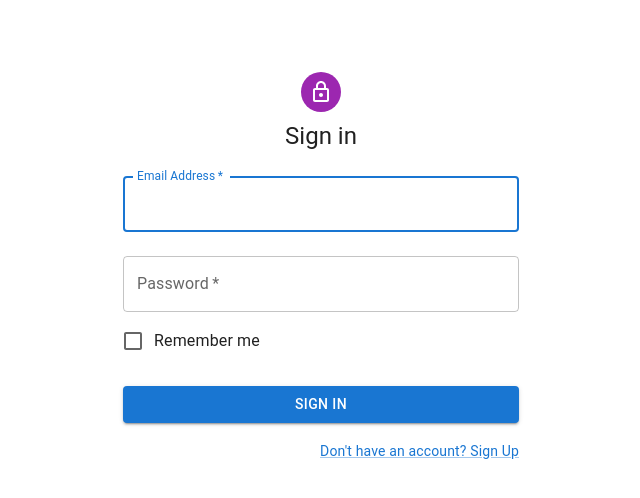
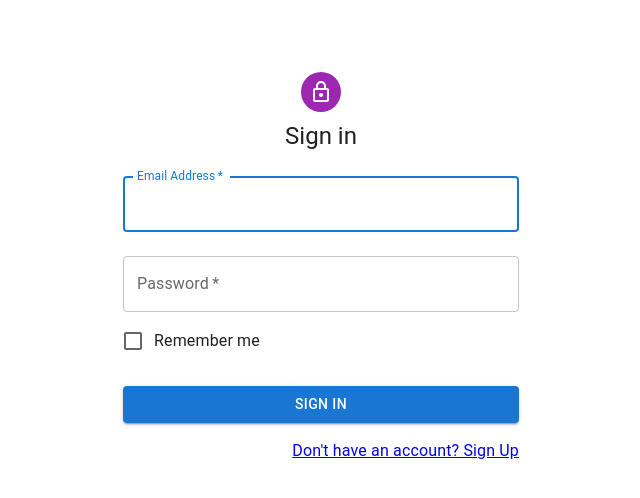
Before and after one commit to leon-brightsoft/atm-pj-tsx, a React (Create React App) app in the folder FE/: page /login in a window 1280 px wide. Shown: the top 498 px of the page, without its empty margins (319-959 px from the left). Built offline with nearby package versions, Linux system fonts and the light colour scheme.

Commit message:
update link to login/register

```diff
--- a/FE/src/screens/Login.tsx
+++ b/FE/src/screens/Login.tsx
@@ -1,5 +1,6 @@
 import * as React from "react";
 import { useNavigate, useLocation } from "react-router";
+import { Link } from "react-router-dom";
 import User from "../interfaces/user.interface";
 import { validateEmail } from "../constants/EmailValid";
 import Avatar from "@mui/material/Avatar";
@@ -8,7 +9,6 @@
 import TextField from "@mui/material/TextField";
 import FormControlLabel from "@mui/material/FormControlLabel";
 import Checkbox from "@mui/material/Checkbox";
-import Link from "@mui/material/Link";
 import Grid from "@mui/material/Grid";
 import Box from "@mui/material/Box";
 import LockOutlinedIcon from "@mui/icons-material/LockOutlined";
@@ -118,8 +118,8 @@
               <Grid container>
                 <Grid item xs></Grid>
                 <Grid item>
-                  <Link href="#" variant="body2">
-                    {"Don't have an account? Sign Up"}
+                  <Link to="/register">
+                    Don't have an account? Sign Up
                   </Link>
                 </Grid>
               </Grid>
--- a/FE/src/screens/Register.tsx
+++ b/FE/src/screens/Register.tsx
@@ -1,12 +1,12 @@
 import * as React from "react";
 import { useNavigate } from "react-router";
+import { Link } from "react-router-dom";
 import User from "../interfaces/user.interface";
 import { validateEmail } from "../constants/EmailValid";
 import Avatar from "@mui/material/Avatar";
 import Button from "@mui/material/Button";
 import CssBaseline from "@mui/material/CssBaseline";
 import TextField from "@mui/material/TextField";
-import Link from "@mui/material/Link";
 import Grid from "@mui/material/Grid";
 import Box from "@mui/material/Box";
 import LockOutlinedIcon from "@mui/icons-material/LockOutlined";
@@ -108,7 +108,7 @@
               </Button>
               <Grid container justifyContent="flex-end">
                 <Grid item>
-                  <Link href="#" variant="body2">
+                  <Link to="/login">
                     Already have an account? Sign in
                   </Link>
                 </Grid>
```
